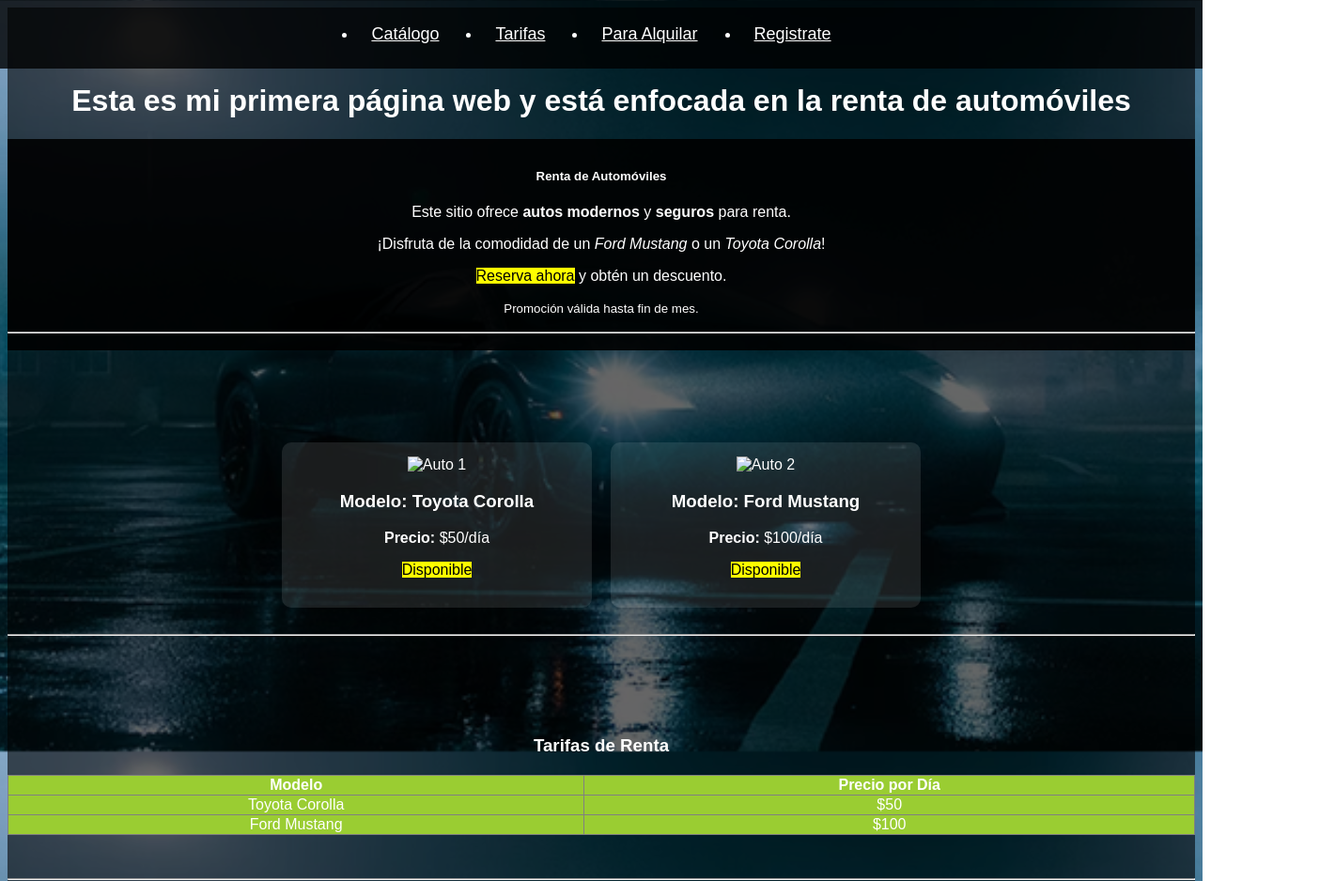
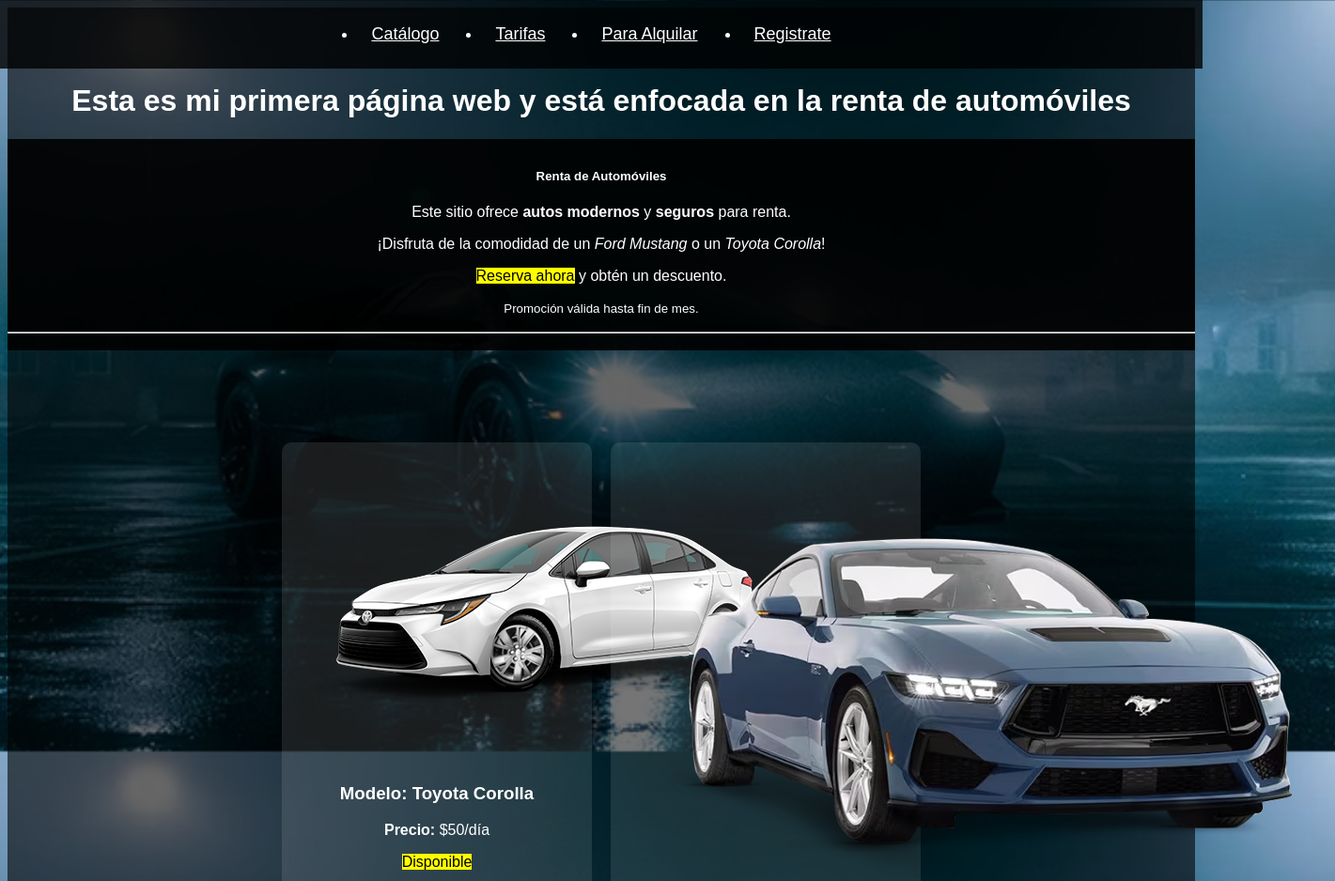
Before and after one commit to IngCesarM/MiPaginaWeb, a plain HTML site: page index.html in a window 1280 px wide. Shown: the top 938 px of the page at 94% size, 1421 px wide, since content can reach past the window. Drawn offline with Linux system fonts and the light colour scheme; files whose address does not match are found by name.

Commit message:
Update index.html

```diff
--- a/index.html
+++ b/index.html
@@ -31,13 +31,13 @@
     <section id="catalogo" class="catalogo" style="padding-top: 80px;">
 
         <div class="auto">
-            <img src="img/corolla-base-v3.png" alt="Auto 1">
+            <img src="corolla-base-v3.png" alt="Auto 1">
             <h3>Modelo: Toyota Corolla</h3>
             <p><strong>Precio:</strong> $50/día</p>
             <p><mark>Disponible</mark></p>
         </div>
         <div class="auto">
-            <img src="img/MUSTANG-24.png" alt="Auto 2">
+            <img src="MUSTANG-24.png" alt="Auto 2">
             <h3>Modelo: Ford Mustang</h3>
             <p><strong>Precio:</strong> $100/día</p>
             <p><mark>Disponible</mark></p>
```
